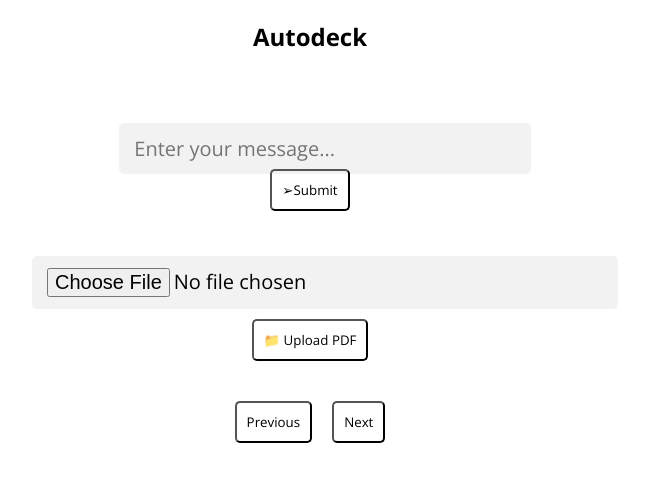
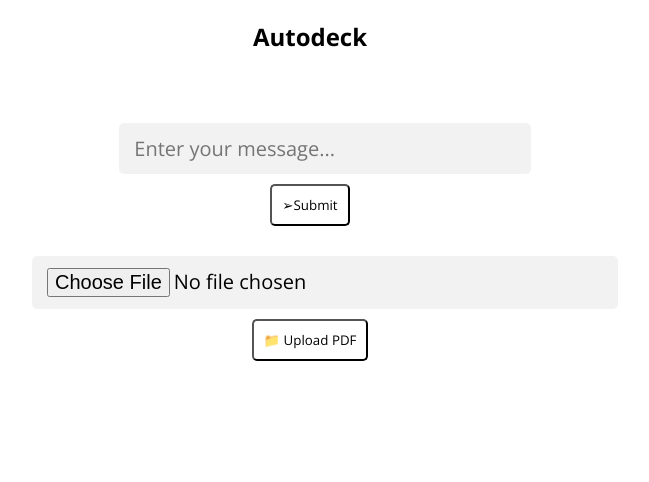
Before and after one commit to UdderlyImprobable/Autodeck, a React (Create React App) app: page / in a window 1280 px wide. Shown: the top 482 px of the page, without its empty margins (330-979 px from the left). Built offline with nearby package versions, Linux system fonts and the light colour scheme.

Commit message:
Alter the css

```diff
--- a/src/App.js
+++ b/src/App.js
@@ -118,6 +118,14 @@ const App = () => {
                   </div>
                 </div>
               </div>
+              <div className="navigateFlashcards">
+                <button id="prev" onClick={handlePrevClick}>
+                  Previous
+                </button>
+                <button id="next" onClick={handleNextClick}>
+                  Next
+                </button>
+              </div>
             </div>
           )}
 
@@ -143,14 +151,6 @@ const App = () => {
                 📁 Upload PDF
               </button>
             </div>
-            <div className="navigateFlashcards">
-              <button id="prev" onClick={handlePrevClick}>
-                Previous
-              </button>
-              <button id="next" onClick={handleNextClick}>
-                Next
-              </button>
-            </div>
           </div>
         </div>
       </section>
--- a/src/index.css
+++ b/src/index.css
@@ -81,14 +81,6 @@ input:focus {
   outline: none;
 }
 
-#submit {
-  align-self: center;
-  position: relative;
-  bottom: 15px;
-  right: 0;
-  cursor: pointer;
-}
-
 .flashcard {
   width: 300px;
   height: 150px;
@@ -126,3 +118,9 @@ input:focus {
 .flashcard-back {
   transform: rotateY(180deg);
 }
+
+#next,
+#prev,
+#upload {
+  cursor: pointer;
+}
```
